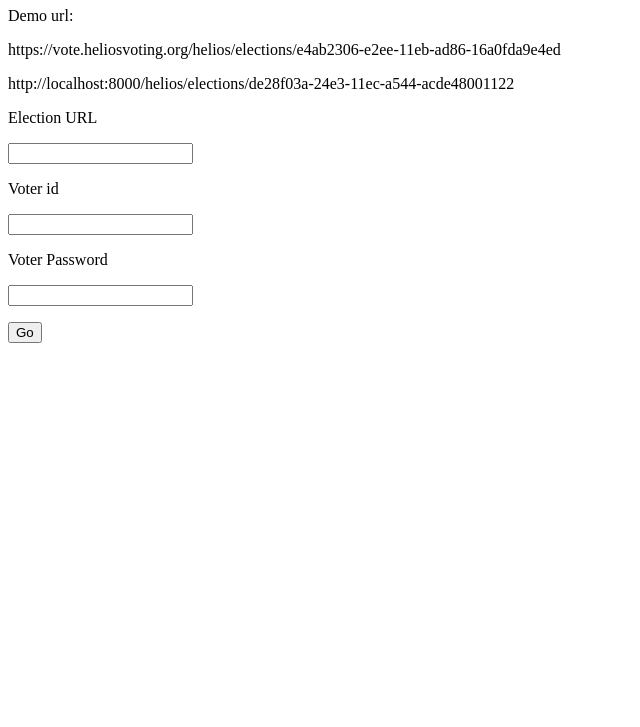
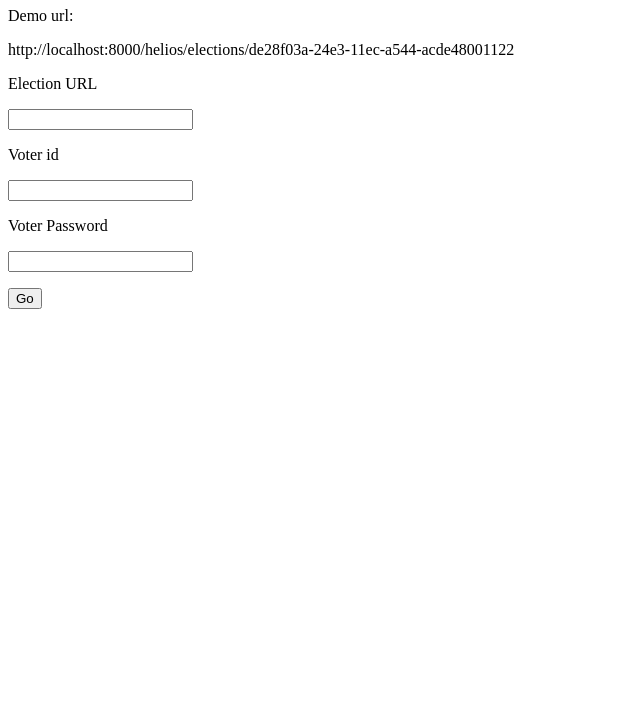
Before and after one commit to pauarge/helios-desktop, an Electron app: page index.html in a window 800 px wide. Shown: the part 73-800 px from the top of the page, without its empty margins (0-640 px from the left). Drawn offline with Linux system fonts and the light colour scheme.

Commit message:
Removing demo URL

```diff
--- a/index.html
+++ b/index.html
@@ -11,7 +11,6 @@
 <h1>Welcome to Helios Client!</h1>
 
 <p>Demo url:</p>
-<p>https://vote.heliosvoting.org/helios/elections/e4ab2306-e2ee-11eb-ad86-16a0fda9e4ed</p>
 <p>http://localhost:8000/helios/elections/de28f03a-24e3-11ec-a544-acde48001122</p>
 
 <form id="election_initiator">
```
